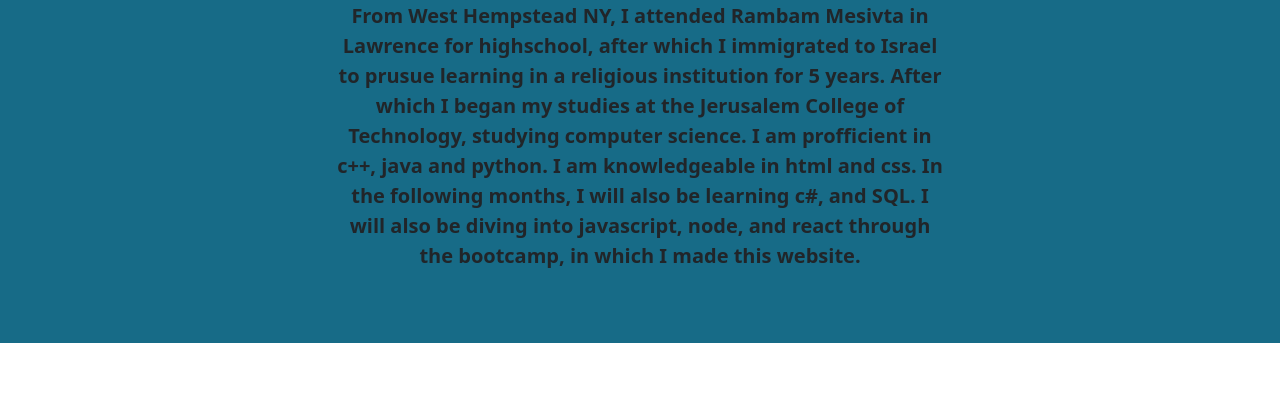
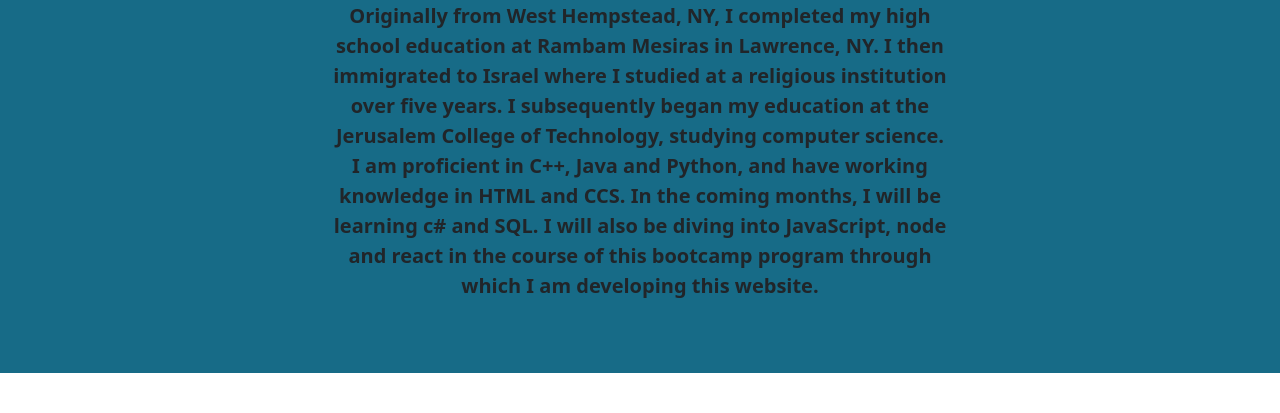
Before and after one commit to AriBlumstein/CSS-website, a plain HTML site: page public/about.html in a window 1280 px wide. Shown: the part 151-564 px from the top of the page. Drawn offline with nearby package versions, Linux system fonts and the light colour scheme.

Commit message:
Update about.html

```diff
--- a/public/about.html
+++ b/public/about.html
@@ -15,9 +15,12 @@
       <div class="px-4 py-5 mb-5 text-center">
         <h1 class="display-5 fw-bold text-body-emphasis about-start">About Me</h1>
         <div class="col-lg-6 mx-auto">
-          <p class="lead mb-4 about">From West Hempstead NY, I attended Rambam Mesivta in Lawrence for highschool, after which I immigrated to Israel to prusue learning in a religious institution for 5 years.
-            After which I began my studies at the Jerusalem College of Technology, studying computer science. I am profficient in c++, java and python. I am knowledgeable in html and css. In the following months, I will also be learning c#, and SQL.
-            I will also be diving into javascript, node, and react through the bootcamp, in which I made this website.</p>
+          <p class="lead mb-4 about">Originally from West Hempstead, NY, I completed my high school education at Rambam Mesiras in Lawrence, NY.
+              I then immigrated to Israel where I studied at a religious institution over five years.
+              I subsequently began my education at the Jerusalem College of Technology, studying computer science.
+              I am proficient in C++, Java and Python, and have working knowledge in HTML and CCS. In the coming months, I will be learning c# and SQL.
+              I will also be diving into JavaScript, node and react in the course of this bootcamp program through which I am developing this website.
+</p>
 
         </div>
       </div>
```
